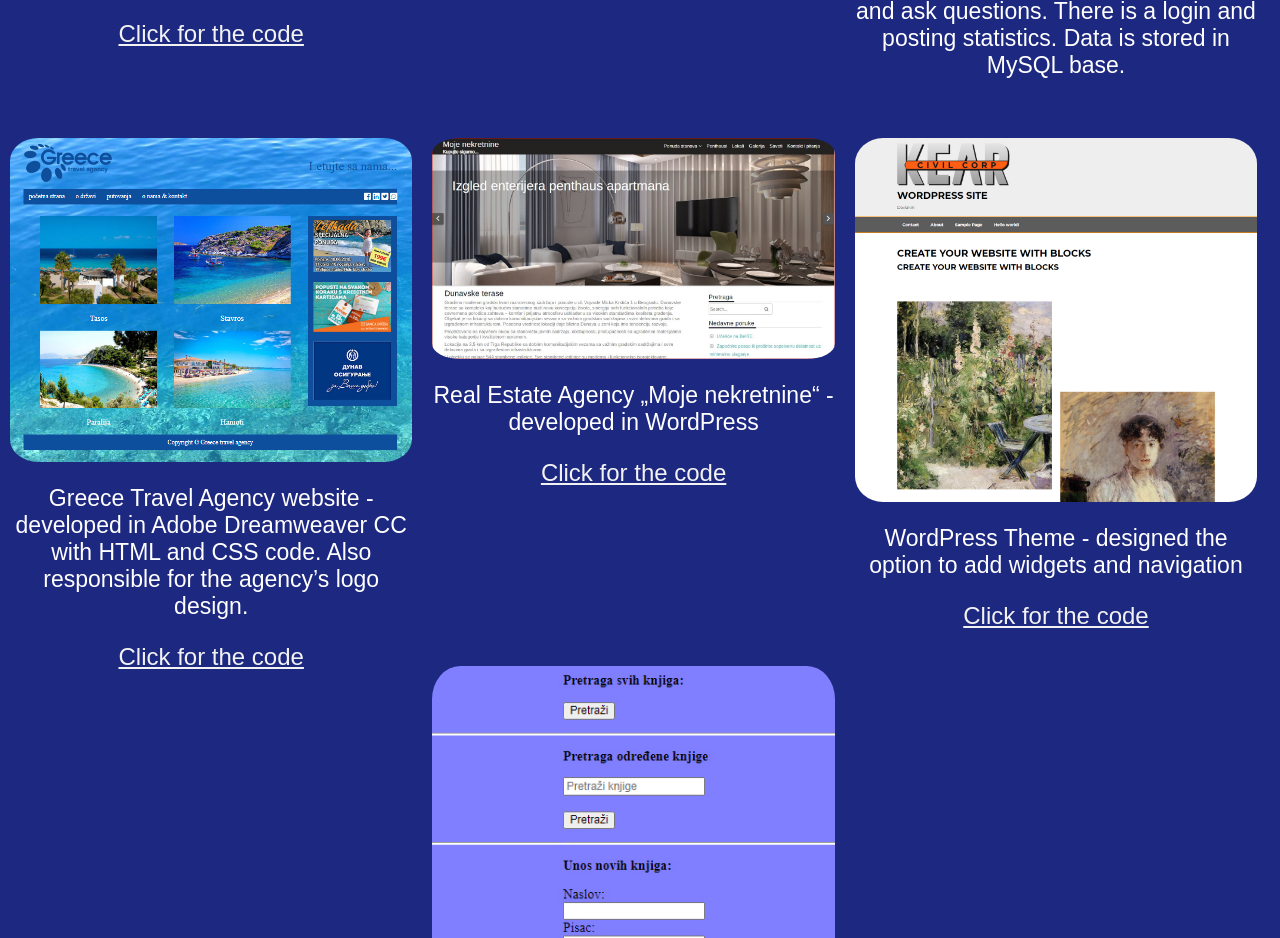
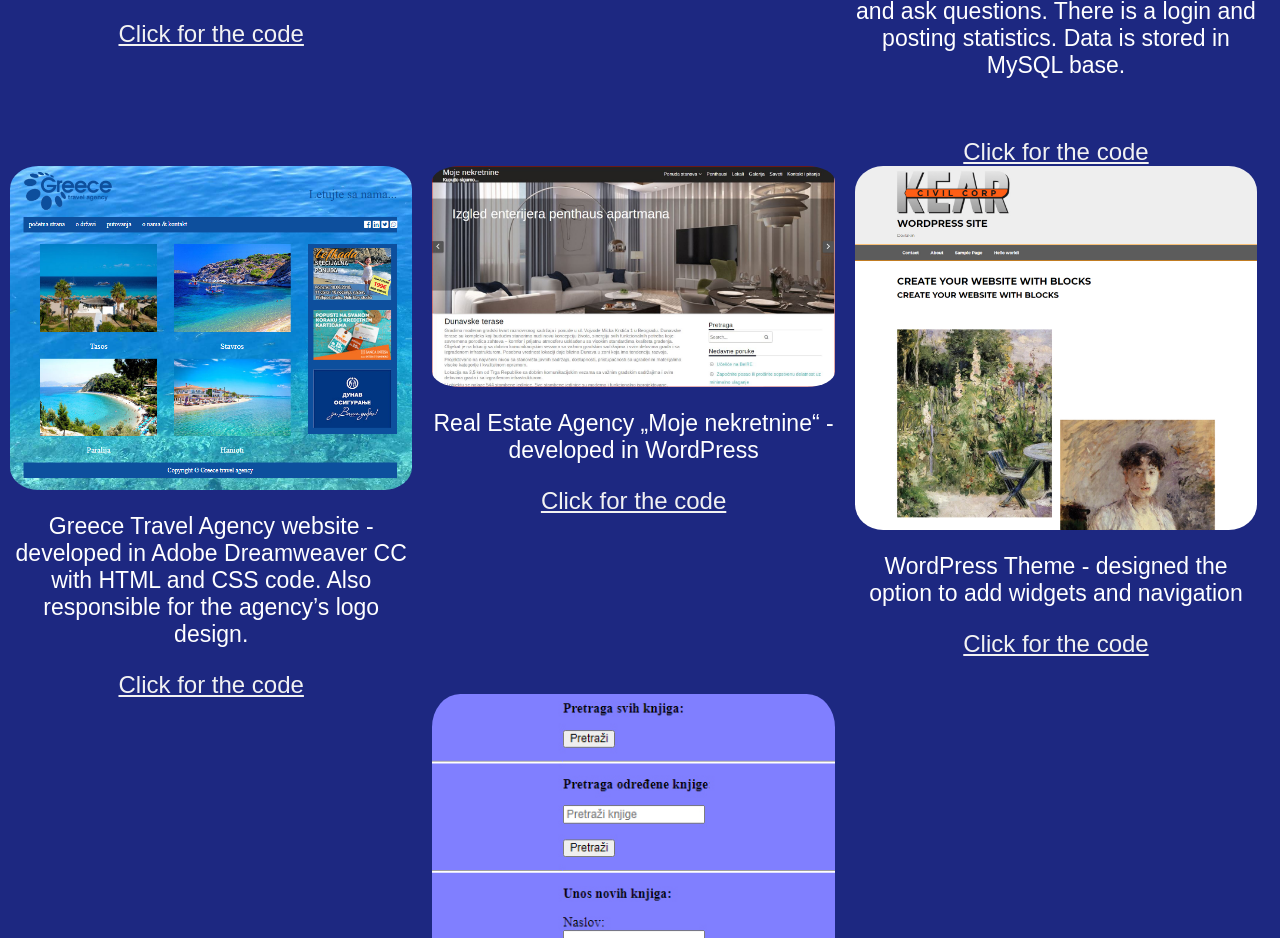
Before and after one commit to IlicVladan/portfolio-en, a plain HTML site: page index.html in a window 1280 px wide. Shown: the part 1601-2539 px from the top of the page. Drawn offline with nearby package versions, Linux system fonts and the light colour scheme.

Commit message:
Update index.html

```diff
--- a/index.html
+++ b/index.html
@@ -83,6 +83,7 @@ $(document).ready(function(){
 <div class="column">
     <img src="images/web_store.jpg" style="width:100%" alt="" onclick="openModal();currentSlide(3)" class="hover-shadow cursor">
 	<p class="paragraf">The Web Store is developed in PHP. Products can be added, questions answered, and comments approved. Customers added by the administrator are allowed to post ads while subscribers may comment on products and ask questions. There is a login and posting statistics. Data is stored in MySQL base. </p><br><br>
+	<a href="https://github.com/IlicVladan/web_store" target="_blank">Click for the code</a>
 </div>
 
   <div class="column">
```
